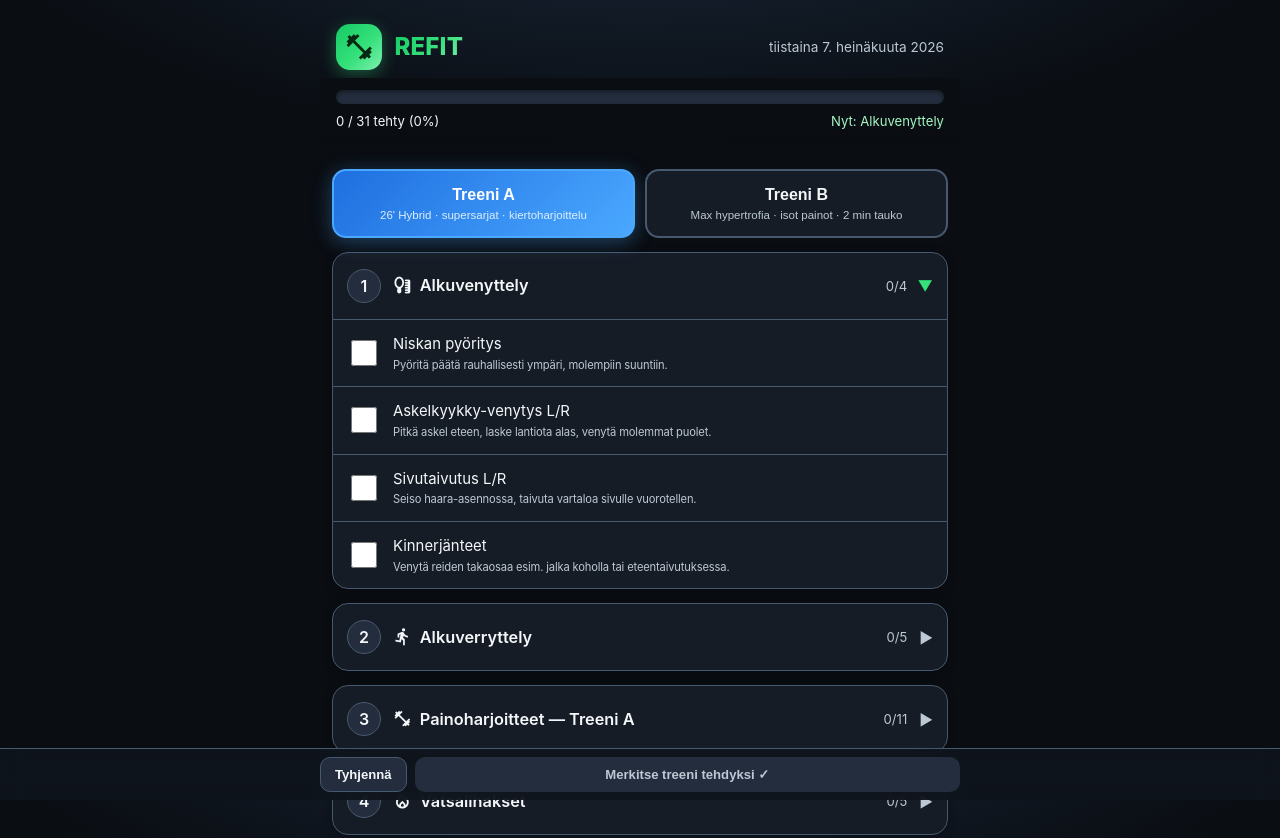
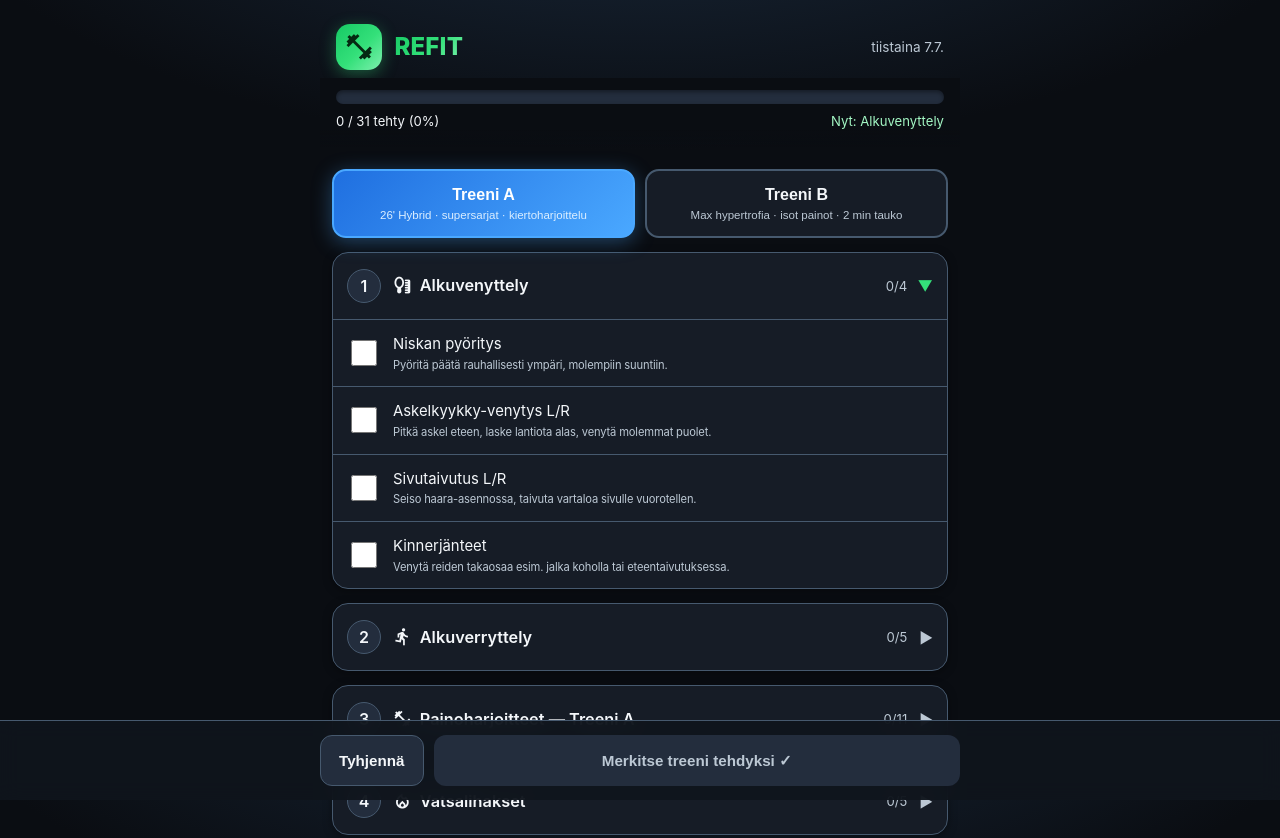
Before and after one commit to mikkolem/refit, a plain HTML site: page index-0.5.html in a window 1280 px wide. Shown: the top 838 px of the page. Drawn offline with nearby package versions, Linux system fonts and the light colour scheme.

Commit message:
Add files via upload

```diff
--- a/index-0.5.html
+++ b/index-0.5.html
@@ -36,7 +36,7 @@
   .verSwitch .material-symbols-outlined{font-size:1em;}
   body{margin:0; font-family:-apple-system,BlinkMacSystemFont,"Segoe UI",Roboto,sans-serif;
     background:radial-gradient(1200px 500px at 50% -150px, #1a2a3d 0%, var(--bg) 60%) fixed;
-    color:var(--text); padding-bottom:70px; font-size:15px; line-height:1.4;}
+    color:var(--text); padding-bottom:96px; font-size:15px; line-height:1.4;}
   header{padding:24px 16px 8px; max-width:640px; margin:0 auto;}
   .sub{color:var(--muted); font-size:.85rem; margin-top:4px; font-weight:400;}
   main{max-width:640px; margin:0 auto; padding:8px 12px;}
@@ -113,13 +113,13 @@
 
   .footerBar{position:fixed; bottom:0; left:0; right:0;
     background:rgba(16,21,29,.92); backdrop-filter:blur(10px);
-    border-top:1px solid var(--line); padding:8px 16px calc(8px + env(safe-area-inset-bottom));}
-  .footerInner{max-width:640px; margin:0 auto; display:flex; gap:8px;}
-  .footerBar button{flex:1; padding:9px; border-radius:10px; border:none; font-size:.82rem;
+    border-top:1px solid var(--line); padding:14px 16px calc(14px + env(safe-area-inset-bottom));}
+  .footerInner{max-width:640px; margin:0 auto; display:flex; gap:10px;}
+  .footerBar button{flex:1; padding:16px; border-radius:12px; border:none; font-size:.95rem;
     font-weight:600; cursor:pointer;}
   #finishBtn{background:var(--grad-accent); color:#052912; box-shadow:0 2px 10px rgba(52,224,122,.35);}
   #finishBtn:disabled{background:var(--card2); color:var(--muted); box-shadow:none;}
-  #resetBtn{background:var(--card2); color:var(--text); flex:0 0 auto; padding:9px 14px;
+  #resetBtn{background:var(--card2); color:var(--text); flex:0 0 auto; padding:16px 18px;
     border:1px solid var(--line);}
 
   .history{margin:24px 0 10px;}
@@ -382,7 +382,7 @@ function renderHistory(){
   const el = document.getElementById("histList");
   if(!hist.length){ el.innerHTML = '<div class="empty">Ei vielä merkattuja treenejä.</div>'; return; }
   el.innerHTML = hist.map((h,i)=>{
-    const d = new Date(h.date+"T12:00").toLocaleDateString("fi-FI",{weekday:"short", day:"numeric", month:"numeric"});
+    const d = new Date(h.date+"T12:00").toLocaleDateString("fi-FI",{weekday:"long", day:"numeric", month:"numeric"});
     return `<div class="histItem"><span>${d}</span>
       <span class="histRight">
         <span class="tag tag${h.plan}">Treeni ${h.plan}</span>
@@ -446,7 +446,7 @@ function importData(input){
 }
 
 document.getElementById("todayLabel").textContent =
-  new Date().toLocaleDateString("fi-FI",{weekday:"long", day:"numeric", month:"long", year:"numeric"});
+  new Date().toLocaleDateString("fi-FI",{weekday:"long", day:"numeric", month:"numeric"});
 render();
 </script>
 </body>
```
Also changed, not shown: index.html (+9 -9 lines), 1 other file.
